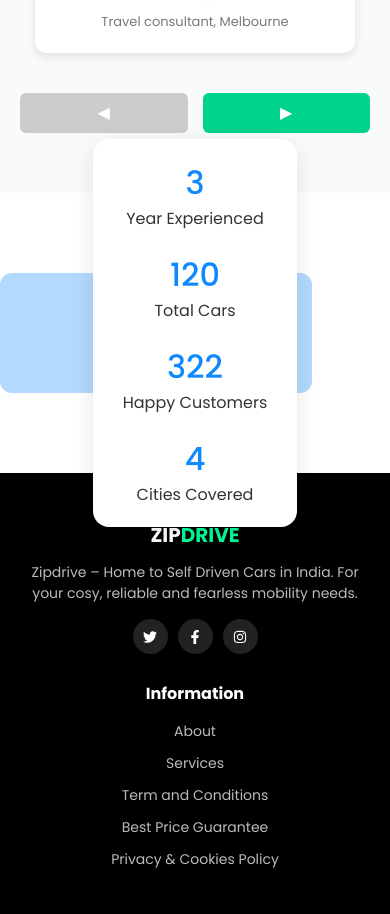
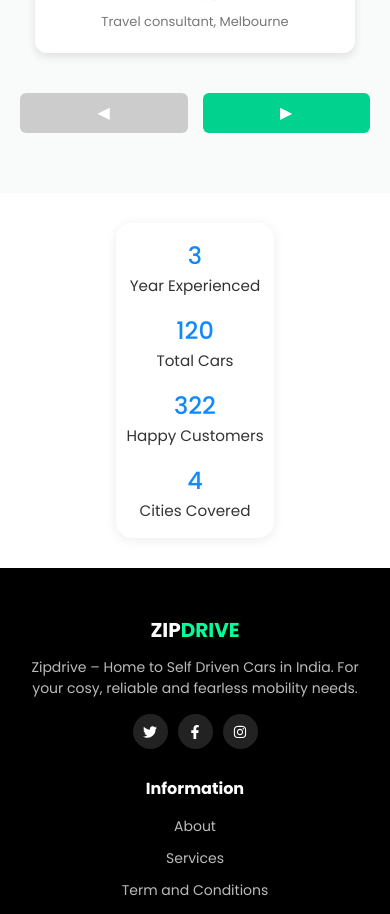
Before and after one commit to Chetanya2001/car-rent-app-frontend, a React (Vite) app: page / in a window 390 px wide. Shown: the part 5300-6214 px from the top of the page. Built offline with nearby package versions, Linux system fonts and the light colour scheme.

Commit message:
stats responsive and toggle responsive

```diff
--- a/src/components/Stats/Stats.css
+++ b/src/components/Stats/Stats.css
@@ -1,32 +1,30 @@
-@import url("https://fonts.googleapis.com/css2?family=Poppins:wght@400;500;600;700&display=swap");
+/* Base styles: Desktop/larger screens */
 
 .stats-section {
   position: relative;
   width: 100%;
   height: 280px;
-  background: white; /* whole background stays white */
+  background: white;
   display: flex;
   align-items: center;
   justify-content: center;
   font-family: "Poppins", sans-serif;
 }
 
-/* Blue rectangle */
 .stats-bg {
   position: absolute;
   left: 0;
   top: 50%;
   transform: translateY(-50%);
-  width: 40%; /* blue shape takes left side */
+  width: 40%;
   height: 180px;
-  background: #b3d9ff; /* light blue */
+  background: #b3d9ff;
   border-radius: 12px;
 }
 
-/* White stats box overlapping */
 .stats-box {
   position: relative;
-  z-index: 2; /* ensures above blue */
+  z-index: 2;
   display: flex;
   gap: 80px;
   background: white;
@@ -35,7 +33,6 @@
   box-shadow: 0px 6px 25px rgba(0, 0, 0, 0.1);
 }
 
-/* Each stat */
 .stat-item {
   text-align: center;
 }
@@ -53,20 +50,41 @@
   color: #333;
 }
 
-/* Responsive */
+/* Tablets (≤992px) */
 @media (max-width: 992px) {
   .stats-bg {
     width: 80%;
     height: 120px;
   }
-
   .stats-box {
     flex-direction: column;
     gap: 20px;
     padding: 20px 30px;
   }
-
   .stat-number {
     font-size: 2rem;
   }
 }
+
+/* Mobile (≤768px) */
+@media (max-width: 768px) {
+  .stats-section {
+    height: auto;
+    padding: 30px 0;
+  }
+  .stats-bg {
+    display: none; /* Remove blue rectangle to avoid crowding */
+  }
+  .stats-box {
+    gap: 15px;
+    padding: 15px 10px;
+    min-width: unset;
+    box-shadow: 0px 2px 12px rgba(0, 0, 0, 0.08);
+  }
+  .stat-number {
+    font-size: 1.5rem;
+  }
+  .stat-label {
+    font-size: 0.95rem;
+  }
+}
--- a/src/pages/auth/Register/Register.css
+++ b/src/pages/auth/Register/Register.css
@@ -1,12 +1,20 @@
-/* Make the switch bigger */
+/* Default large toggle for desktop and tablets */
 .big-switch .form-check-input {
-  width: 3.5rem; /* wider switch */
-  height: 1.8rem; /* taller switch */
-  cursor: pointer;
+  width: 3.5rem !important;
+  height: 1.8rem !important;
 }
 
+/* On small mobile devices, keep the switch large but slightly reduced for spacing */
+@media (max-width: 768px) {
+  .big-switch .form-check-input {
+    width: 2.6rem !important;
+    height: 1.4rem !important;
+  }
+}
+
+/* Optionally, boost thumb size for clarity (works with Bootstrap switches) */
 .big-switch .form-check-input:checked {
-  background-color: #0d6efd; /* Bootstrap primary */
+  background-color: #0d6efd;
   border-color: #0d6efd;
 }
 
```
